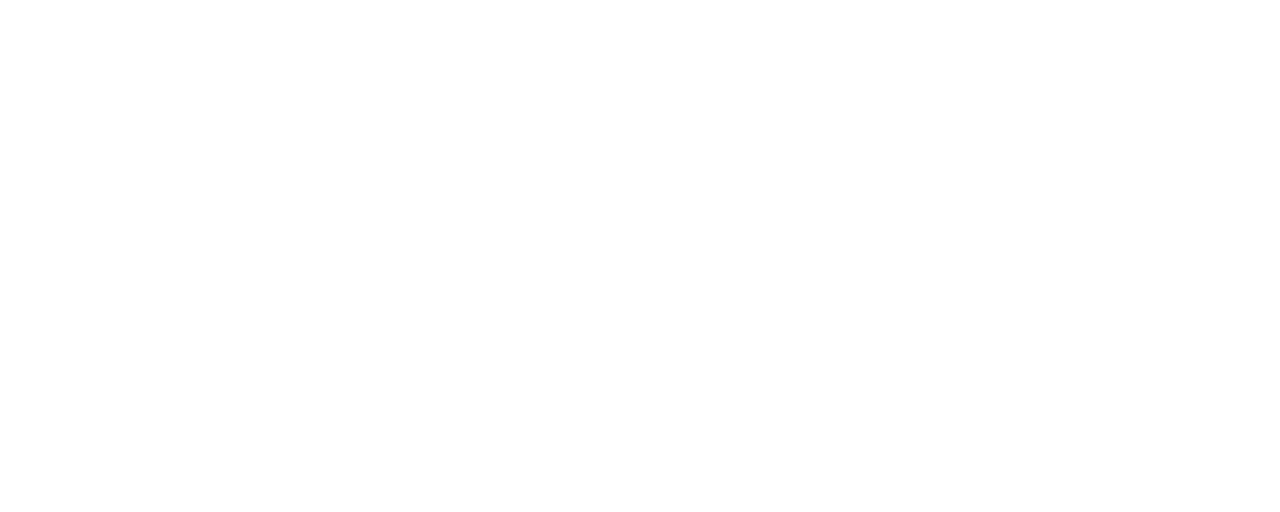
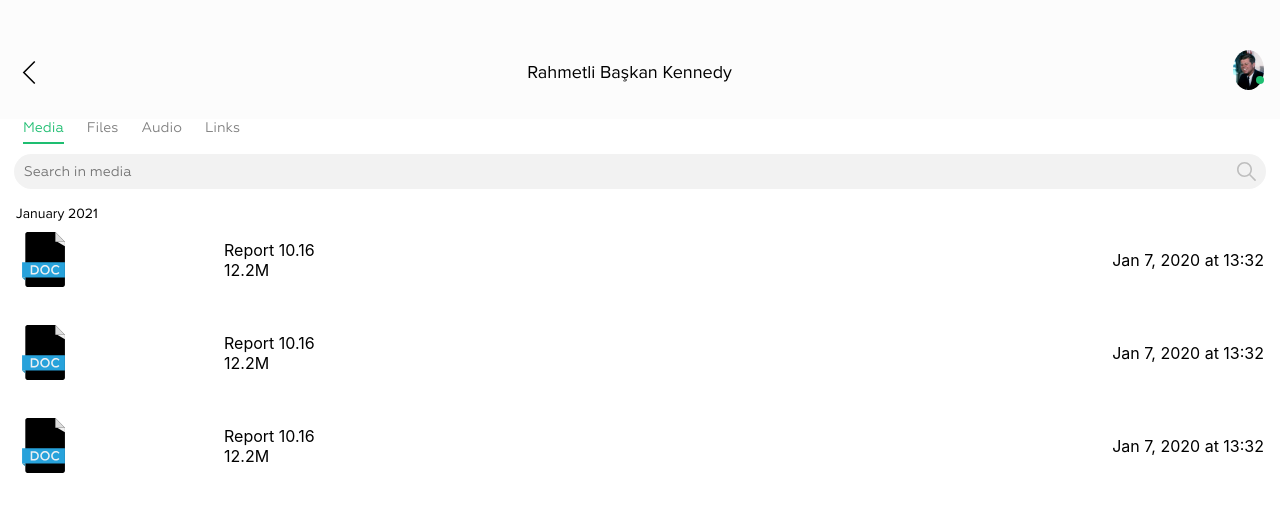
Before and after one commit to suleymansevimli/whatsapp-redesign, a Next.js app: page /mobile/dashboard/chat/chat-information in a window 1280 px wide. Shown: the top 512 px of the page. Built offline with nearby package versions, Linux system fonts and the light colour scheme.

Commit message:
file list item component created

```diff
--- /dev/null
+++ b/components/Chat/List/FileListItem.js
@@ -0,0 +1,29 @@
+import React from "react";
+import PropTypes from 'prop-types'
+import style from "./file-list-item.module.css";
+
+const FileListItem = ({icon,name,size,createdAt}) => {
+    return (
+        <div className={style.fileRow}>
+            <div className={style.icon}>
+                {icon}
+            </div>
+            <div className={style.information}>
+                <p className={style.fileName}>{name}</p>
+                <p className={style.fileSize}>{size}</p>
+            </div>
+            <div className={style.createdAt}>
+                <p>{createdAt}</p>
+            </div>
+        </div>
+    )
+}
+
+export default FileListItem;
+
+FileListItem.propTypes = {
+    icon: PropTypes.node,
+    name: PropTypes.string,
+    size: PropTypes.string,
+    createdAt: PropTypes.string
+}
--- /dev/null
+++ b/components/Chat/List/file-list-item.module.css
@@ -0,0 +1,38 @@
+.fileRow {
+    margin-top: 10px;
+    margin-bottom: 28px;
+    display: flex;
+
+    .icon {
+        display: flex;
+        flex: 1;
+        font-size: 55px;
+    }
+
+    .information {
+        flex: 2;
+        display: flex;
+        flex-direction: column;
+        align-items: center;
+        justify-content: center;
+
+        .fileName{
+            display: flex;
+            align-self: flex-start;
+            justify-self: flex-start;
+        }
+
+        .fileSize {
+            display: flex;
+            align-self: flex-start;
+            justify-self: flex-start;
+        }
+    }
+
+    .createdAt {
+        flex: 3;
+        display: flex;
+        align-items: center;
+        justify-content: flex-end;
+    }
+}
--- a/components/Layout/mobile-layout.module.css
+++ b/components/Layout/mobile-layout.module.css
@@ -5,6 +5,7 @@
     height: 100%;
 
     .header {
+        z-index: 1;
         position: sticky;
         top: 0;
     }
--- /dev/null
+++ b/components/icons/Search.js
@@ -0,0 +1,21 @@
+import * as React from "react";
+
+function SvgSearch(props) {
+  return (
+    <svg
+      width="1em"
+      height="1em"
+      viewBox="0 0 19 19"
+      fill="none"
+      xmlns="http://www.w3.org/2000/svg"
+      {...props}
+    >
+      <path
+        d="M18.884 17.765l-5.52-5.52a7.482 7.482 0 001.678-4.724C15.042 3.374 11.668 0 7.52 0S0 3.374 0 7.52c0 4.148 3.374 7.522 7.52 7.522 1.79 0 3.433-.63 4.725-1.677l5.52 5.52a.396.396 0 00.56 0l.56-.56a.396.396 0 00-.001-.56zM7.521 13.458a5.944 5.944 0 01-5.938-5.937 5.944 5.944 0 015.938-5.938 5.944 5.944 0 015.937 5.938 5.944 5.944 0 01-5.937 5.937z"
+        fill="currentColor"
+      />
+    </svg>
+  );
+}
+
+export default SvgSearch;
--- a/components/icons/index.js
+++ b/components/icons/index.js
@@ -17,6 +17,7 @@
 export { default as Player } from './Player'
 export { default as PlayerTransparent } from './PlayerTransparent'
 export { default as Reverse } from './Reverse'
+export { default as Search } from './Search'
 export { default as Settings } from './Settings'
 export { default as SingleTick } from './SingleTick'
 export { default as Speaker } from './Speaker'
--- /dev/null
+++ b/pages/mobile/dashboard/chat/_tabs/_media.js
@@ -0,0 +1,23 @@
+import React from "react";
+import style from '../../../../../styles/mobile/dashboard/chat/_tabs/media-tab.module.css'
+import {DocFile} from "../../../../../components/icons";
+import FileListItem from "../../../../../components/Chat/List/FileListItem";
+
+const MediaTab = () => {
+    return (
+        <div className={style.container}>
+            <div className={style.section}>
+                <div className={style.date}>
+                    <p>January 2021</p>
+                </div>
+                <div className={style.files}>
+                    <FileListItem icon={<DocFile/>} size={"12.2M"} name={"Report 10.16"} createdAt={"Jan 7, 2020 at 13:32"}/>
+                    <FileListItem icon={<DocFile/>} size={"12.2M"} name={"Report 10.16"} createdAt={"Jan 7, 2020 at 13:32"}/>
+                    <FileListItem icon={<DocFile/>} size={"12.2M"} name={"Report 10.16"} createdAt={"Jan 7, 2020 at 13:32"}/>
+                </div>
+            </div>
+        </div>
+    )
+}
+
+export default MediaTab;
--- a/pages/mobile/dashboard/chat/chat-information.js
+++ b/pages/mobile/dashboard/chat/chat-information.js
@@ -1,9 +1,78 @@
-import React from "react";
+import React, {useState} from "react";
+import cn from 'classnames'
+import styles from "../../../../styles/mobile/dashboard/chat/chat-information.module.css"
+import MobileLayout from "../../../../components/Layout/MobileLayout";
+import {BackArrow, Search} from "../../../../components/icons";
+import MediaTab from "./_tabs/_media";
+
+const ChatInformation = () => {
+
+    const [activeTab,setActiveTab] = useState("media")
+
+    const [tabs, setTabs] = useState([
+        {name: "Media", style: "active", render: <MediaTab/>, key: "media"},
+        {name: "Files", style: "default", render: "files", key: "files"},
+        {name: "Audio", style: "default", render: "auido", key: "audio"},
+        {name: "Links", style: "default", render: "links", key: "links"},
+    ])
 
 
-const ChatInformation = () => {
+    const RenderTab = ({tabList}) => {
+        return tabList.map((e, i) => {
+            return <Tab name={e.name} style={e.style} keys={e.key}/>
+        })
+    }
+
+    const Tab = ({name, style, keys}) => {
+        return (
+            <span onClick={() => changeTab(keys)} className={cn([styles.tab, styles[style]])}>{name}</span>
+        )
+    }
+
+    const changeTab = (key) => {
+        setActiveTab(key);
+        let tabList = tabs.map((e, i) => {
+            if (key === e.key) {
+                e.style = "active"
+            } else {
+                e.style = "default"
+            }
+            return e;
+        })
+
+        setTabs(tabList)
+    }
+
+    const RenderContent = () => {
+        let render = tabs.filter( (e)=> {
+            if (e.key === activeTab) {
+                return e
+            }
+        })
+
+        return render[0].render;
+    }
+
     return (
-        <div></div>
+        <MobileLayout
+            header={true}
+            headerTitle={"Rahmetli Başkan Kennedy"}
+            headerIcon={<BackArrow/>}
+            avatar={"/img/kennedy.jpg"}>
+            <div className={styles.container}>
+                <div className={styles.tabContainer}>
+                    <RenderTab tabList={tabs}/>
+                </div>
+                <div className={styles.search}>
+                    <input placeholder={"Search in "+activeTab}/>
+                    <Search/>
+                </div>
+                <div>
+                    <RenderContent/>
+                </div>
+
+            </div>
+        </MobileLayout>
     )
 }
 
--- /dev/null
+++ b/styles/mobile/dashboard/chat/_tabs/media-tab.module.css
@@ -0,0 +1,22 @@
+.container {
+    margin: 16px 16px;
+    display: flex;
+    flex-direction: column;
+
+    .section {
+
+        .date {
+            p {
+                font-family: Proximia-Regular;
+                font-size: 14px;
+                font-weight: 400;
+            }
+        }
+
+        .files {
+            display: flex;
+            flex-direction: column;
+            flex: 6;
+        }
+    }
+}
--- /dev/null
+++ b/styles/mobile/dashboard/chat/chat-information.module.css
@@ -0,0 +1,50 @@
+.container {
+    width: 100%;
+    .tabContainer {
+        display: flex;
+
+        .tab {
+            font-family: Geometria-Regular;
+            font-size: 14px;
+            font-weight: 400;
+            display: flex;
+            margin-left: 23px;
+            color: gray;
+
+            &.active {
+                color: var(--green);
+                padding-bottom: 5px;
+                border-bottom: 2px solid var(--green);
+            }
+
+            &.default {
+
+            }
+        }
+    }
+
+    .search {
+        margin: 10px 14px;
+        display: flex;
+        position: relative;
+        background: var(--light-gray);
+        border-radius: 40px;
+        input {
+            font-family: Geometria-Regular;
+            font-size: 14px;
+            padding-left: 10px;
+            height: 35px;
+            width: 100%;
+            background: none;
+        }
+
+        svg {
+            position: absolute;
+            font-size: 19px;
+            top:8px;
+            right: 10px;
+            color: var(--gray);
+        }
+    }
+
+}
```
Also changed, not shown: icons/Search.svg (added).
